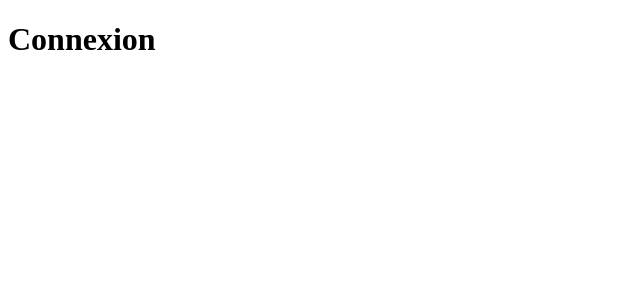
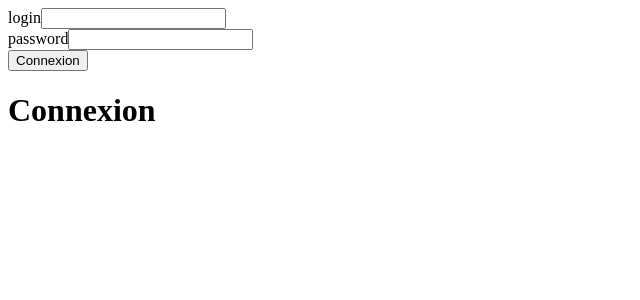
Before and after one commit to supersixaxis/Task-Manager, a React (Vite) app: page /login in a window 1280 px wide. Shown: the top 300 px of the page, without its empty margins (0-640 px from the left). Built offline with nearby package versions, Linux system fonts and the light colour scheme.

Commit message:
exercice 11 login

```diff
--- a/src/components/HomePage.jsx
+++ b/src/components/HomePage.jsx
@@ -1,7 +1,12 @@
 import React from 'react'
 import {Link} from 'react-router-dom'
+import { useNavigate } from 'react-router-dom'
+export default function HomePage() {
 
-export default function HomePage() {
+    let connected = localStorage.getItem('connected')
+    if(!connected){
+        return useNavigate('/login')
+    }
   return (
     <div>
         <Link to="/login" className="btnNav">Login</Link>
--- a/src/components/Login.jsx
+++ b/src/components/Login.jsx
@@ -1,8 +1,37 @@
-import React from 'react'
-
+import React, { useState } from 'react'
+import { useNavigate } from 'react-router-dom'
 export default function Login() {
+    const [email, setEmail] = useState('')
+    const [password, setPassword] = useState('')
+    const navigate = useNavigate()
   return (
     <div>
+        <form onSubmit={(e) => {
+            e.preventDefault()
+
+            if(email.trim().lenght === 0 || password.trim().lenght === 0){
+                alert('Veuillez saisir un email et un mot de passe')
+            }
+            if (email === 'contact@cloudcampus.fr' && password === '0000'){
+                localStorage.setItem('connected', true)
+                return navigate('/')
+            } else alert('Identifiant ou mot de passe incorrect')
+        }}>
+        <div>
+            <label htmlFor="">login</label>
+            <input type="text" value={email} onChange={(e) => {
+                setEmail(e.target.value)
+            }}/>
+        </div>
+
+        <div>
+            <label htmlFor="">password</label>
+            <input type="password" value={password} onChange={(e) => {
+                setPassword(e.target.value)
+            }}/>
+        </div>
+        <button type='submit'>Connexion</button>
+        </form>
       <h1>Connexion</h1>
     </div>
   )
```
